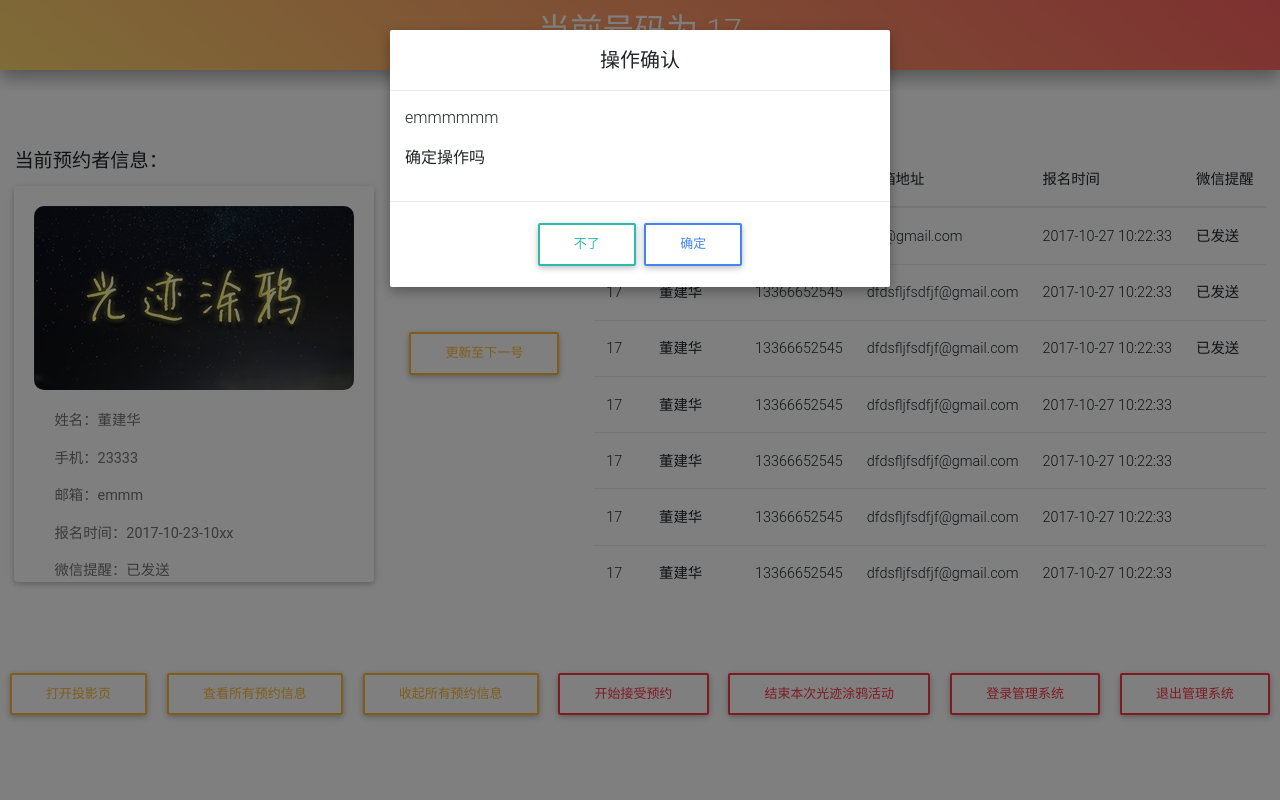
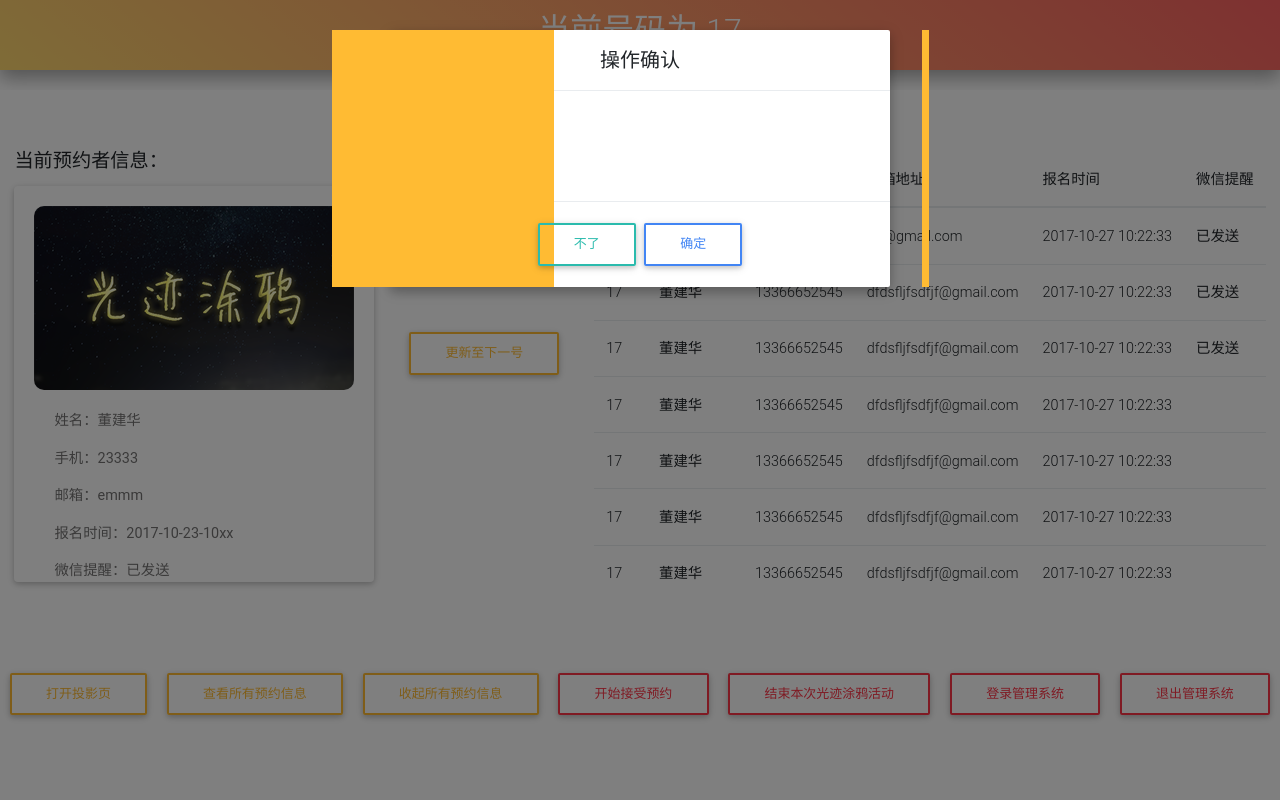
Before and after one commit to BBT-Tech/BBT-17-GJTY, a PHP site: page /admin/index.html in a window 1280 px wide. Run offline with PHP 8.4, Linux system fonts and the light colour scheme; some libraries are stand-ins or nearby versions.

Commit message:
:sparkles: Add Progress Bar

```diff
--- a/admin/index.html
+++ b/admin/index.html
@@ -47,6 +47,10 @@
 				<div class="modal-body" id="confirm-info">
 					<p>emmmmmm</p>
 					<p>确定操作吗</p>
+				</div>
+
+				<div class="progress" id="progress">
+					<div class="indeterminate bg-warning"></div>
 				</div>
 
 				<div class="modal-footer justify-content-center">
--- a/assets/css/admin.css
+++ b/assets/css/admin.css
@@ -58,3 +58,61 @@ body {
 	text-align: center;
 	margin-top: 1rem !important;
 }
+
+
+
+/*********************************************************************************
+  * The Following Progress-Bar-Related CSS Code Are From MaterializeCSS:
+  *     https://github.com/Dogfalo/materialize
+ *********************************************************************************/
+
+.progress .indeterminate:before {
+	content:'';
+	position:absolute;
+	background-color:inherit;
+	top:0;
+	left:0;
+	bottom:0;
+	will-change:left, right;
+	animation:indeterminate 2.1s cubic-bezier(0.65, 0.815, 0.735, 0.395) infinite
+}
+.progress .indeterminate:after {
+	content:'';
+	position:absolute;
+	background-color:inherit;
+	top:0;
+	left:0;
+	bottom:0;
+	will-change:left, right;-webkit-animation:indeterminate-short 2.1s cubic-bezier(0.165, 0.84, 0.44, 1) infinite;
+	animation:indeterminate-short 2.1s cubic-bezier(0.165, 0.84, 0.44, 1) infinite;
+	animation-delay:1.15s
+}
+
+@keyframes indeterminate {
+	0% {
+		left:-35%;
+		right:100%
+	}
+	60% {
+		left:100%;
+		right:-90%
+	}
+	100% {
+		left:100%;
+		right:-90%
+	}
+}
+@keyframes indeterminate-short {
+	0% {
+		left:-200%;
+		right:100%
+	}
+	60% {
+		left:107%;
+		right:-8%
+	}
+	100% {
+		left:107%;
+		right:-8%
+	}
+}
```
